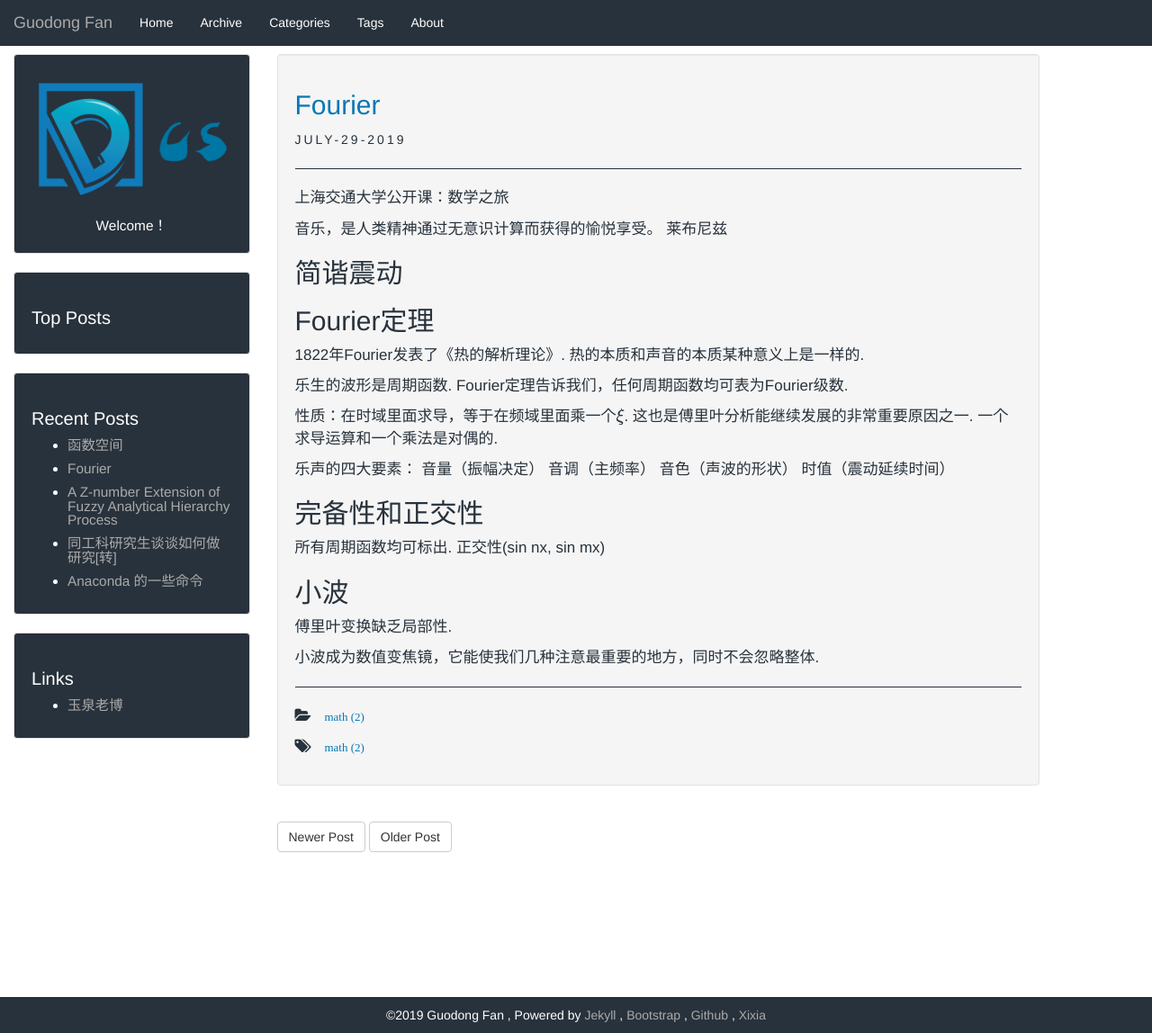
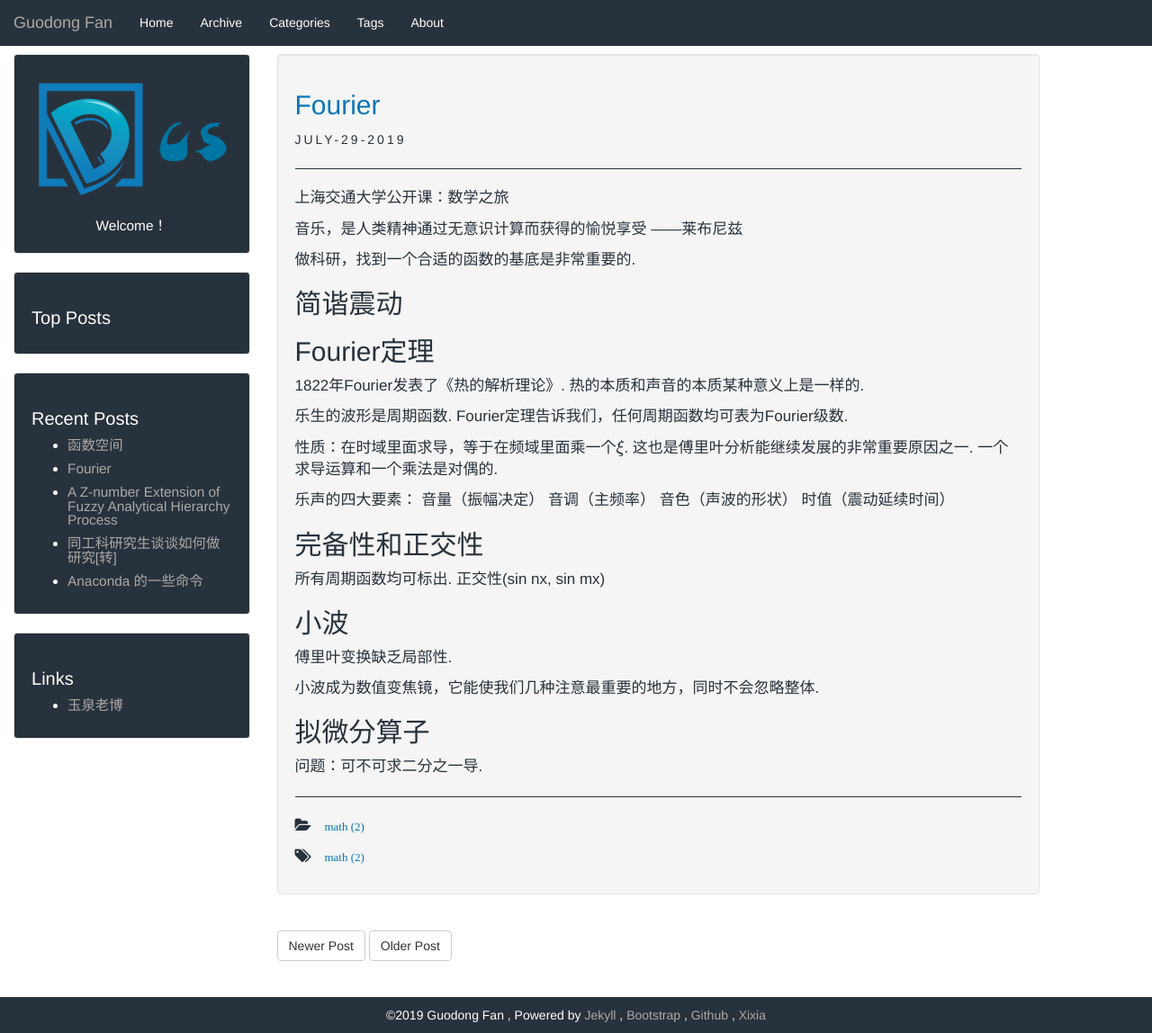
Before and after one commit to GuodongFan/GuodongFan.github.io, a Jekyll site: the page built from _posts/2019-07-29-Fourier.md, in a window 1280 px wide and 1148 px high. Shown: the whole window at 90% size. Built offline with Jekyll 4.4.1, drawn with Linux system fonts in a browser that asks for light colours; our own code applies the rules of GitHub Pages for plain Markdown files; formulas are drawn with MathJax 3.

Commit message:
Update 2019-07-29-Fourier.md

```diff
--- a/_posts/2019-07-29-Fourier.md
+++ b/_posts/2019-07-29-Fourier.md
@@ -7,8 +7,9 @@ tags: math
 
 上海交通大学公开课：数学之旅
 
-音乐，是人类精神通过无意识计算而获得的愉悦享受。 莱布尼兹
+音乐，是人类精神通过无意识计算而获得的愉悦享受 ——莱布尼兹
 
+做科研，找到一个合适的函数的基底是非常重要的.
 
 ## 简谐震动
 
@@ -37,3 +38,6 @@ Fourier定理告诉我们，任何周期函数均可表为Fourier级数.
 傅里叶变换缺乏局部性.
 
 小波成为数值变焦镜，它能使我们几种注意最重要的地方，同时不会忽略整体.
+
+## 拟微分算子
+问题：可不可求二分之一导.
```
